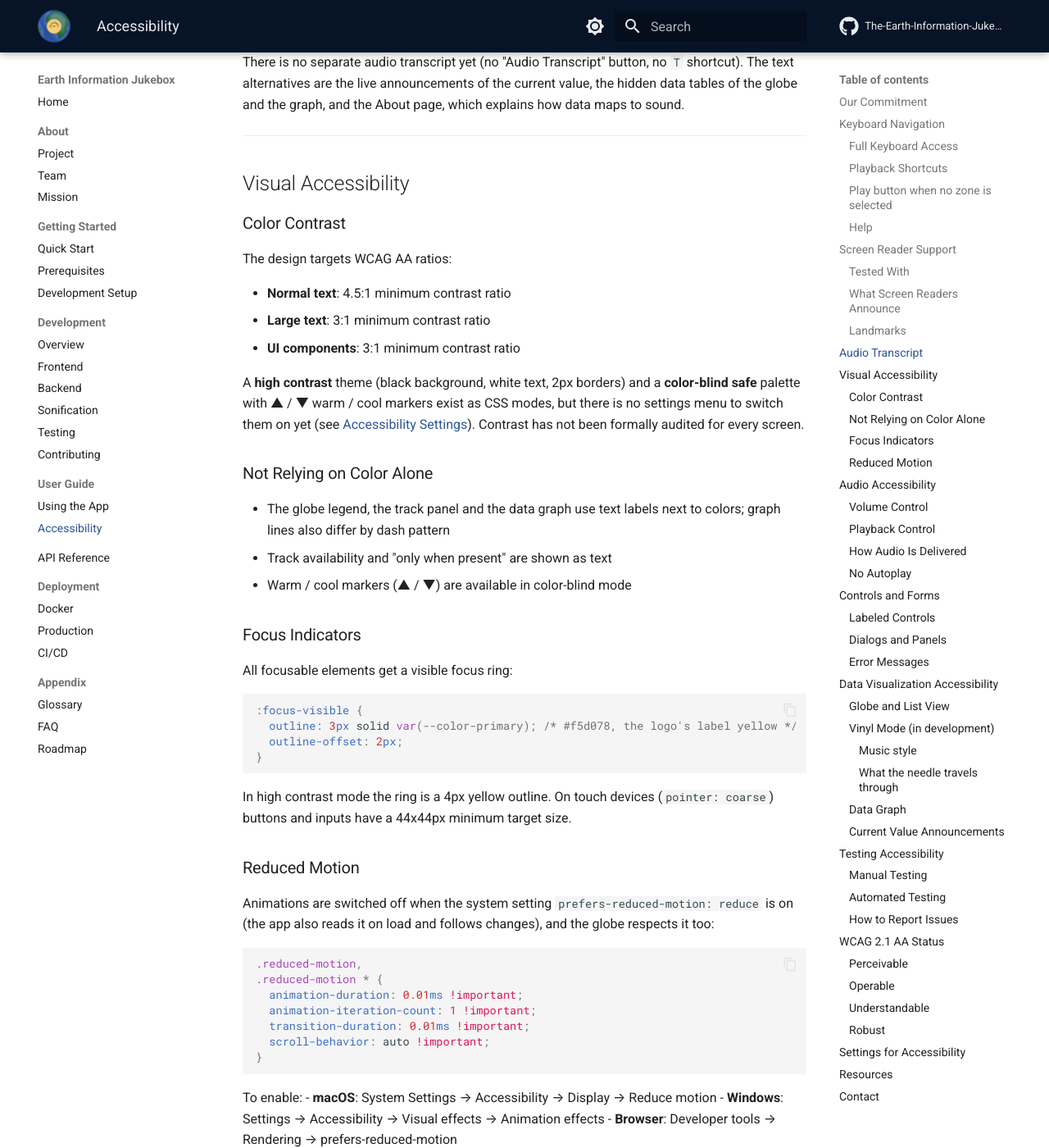
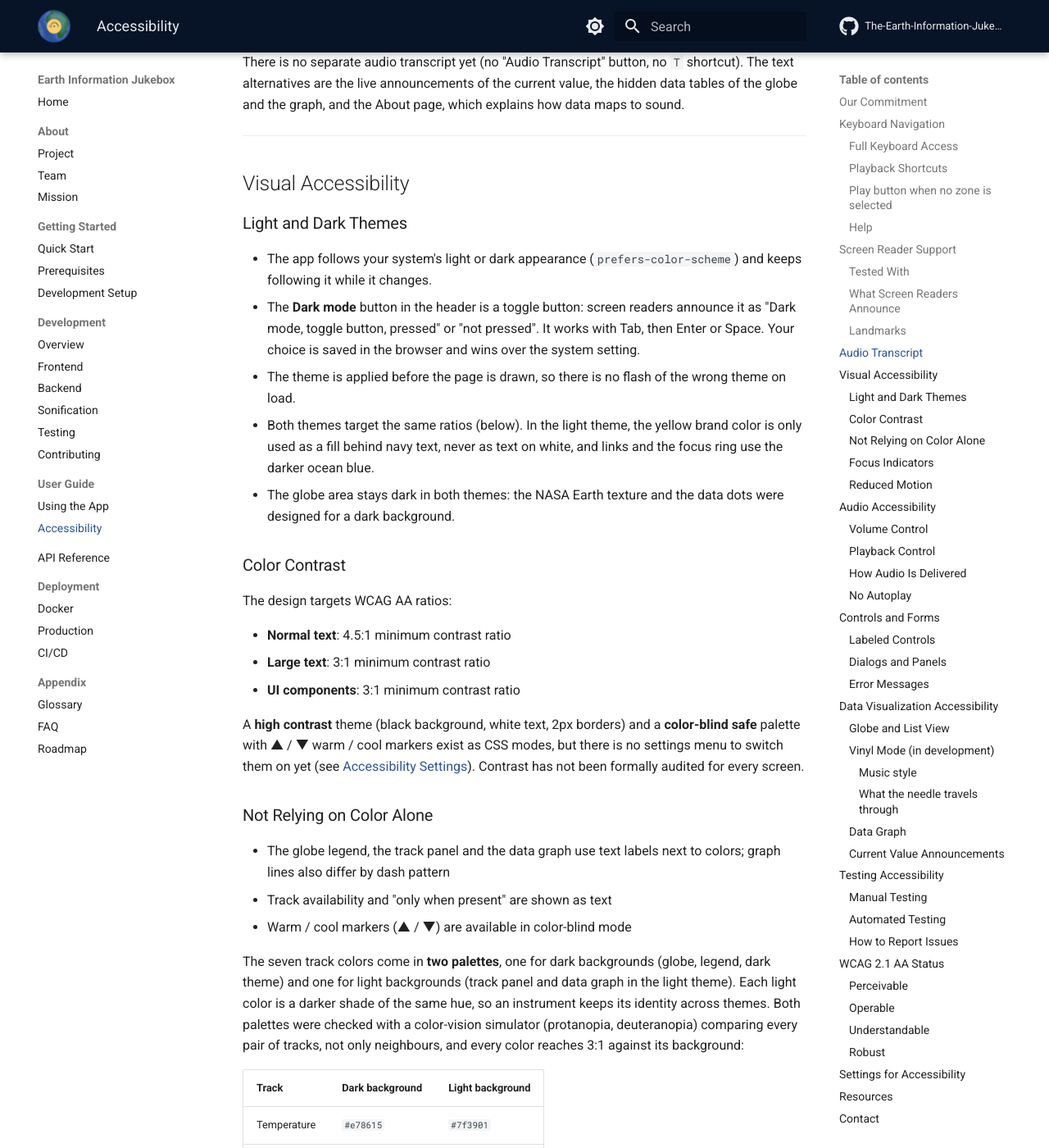
Before and after one commit to The-Earth-Information-Jukebox-HEIG-VD/documentation, an MkDocs documentation site: the page built from docs/user-guide/accessibility.md, in a window 1280 px wide and 1400 px high, scrolled down 3348 px. Shown: the whole window at 82% size. Built offline with MkDocs 1.6.1 and Material for MkDocs 9.7.7, drawn with Linux system fonts in a browser that asks for light colours; comment, search, counter and statistics services are not loaded; some of the changed text lies outside the part shown.

Commit message:
docs: light and dark themes (toggle, dark globe stage, two track palettes)
Co-Authored-By: Claude Opus 5.5 <noreply@anthropic.com>

````diff
--- a/docs/user-guide/accessibility.md
+++ b/docs/user-guide/accessibility.md
@@ -106,6 +106,14 @@ There is no separate audio transcript yet (no "Audio Transcript" button, no `T`
 
 ## Visual Accessibility
 
+### Light and Dark Themes
+
+- The app follows your system's light or dark appearance (`prefers-color-scheme`) and keeps following it while it changes.
+- The **Dark mode** button in the header is a toggle button: screen readers announce it as "Dark mode, toggle button, pressed" or "not pressed". It works with Tab, then Enter or Space. Your choice is saved in the browser and wins over the system setting.
+- The theme is applied before the page is drawn, so there is no flash of the wrong theme on load.
+- Both themes target the same ratios (below). In the light theme, the yellow brand color is only used as a fill behind navy text, never as text on white, and links and the focus ring use the darker ocean blue.
+- The globe area stays dark in both themes: the NASA Earth texture and the data dots were designed for a dark background.
+
 ### Color Contrast
 
 The design targets WCAG AA ratios:
@@ -122,18 +130,32 @@ A **high contrast** theme (black background, white text, 2px borders) and a **co
 - Track availability and "only when present" are shown as text
 - Warm / cool markers (▲ / ▼) are available in color-blind mode
 
+The seven track colors come in **two palettes**, one for dark backgrounds (globe, legend, dark theme) and one for light backgrounds (track panel and data graph in the light theme). Each light color is a darker shade of the same hue, so an instrument keeps its identity across themes. Both palettes were checked with a color-vision simulator (protanopia, deuteranopia) comparing every pair of tracks, not only neighbours, and every color reaches 3:1 against its background:
+
+| Track | Dark background | Light background |
+|-------|-----------------|------------------|
+| Temperature | `#e78615` | `#7f3901` |
+| Rain | `#4070bc` | `#2a53e9` |
+| CO₂ | `#c990fc` | `#8944a0` |
+| Snow | `#52f0fd` | `#1096b5` |
+| Lightning | `#ffe815` | `#998b01` |
+| Night lights | `#38b484` | `#027652` |
+| Fires | `#da154c` | `#d51952` |
+
+Color is still never the only cue: track names are always written next to their dot or line.
+
 ### Focus Indicators
 
 All focusable elements get a visible focus ring:
 
 ```css
 :focus-visible {
-  outline: 3px solid var(--color-primary); /* #f5d078, the logo's label yellow */
+  outline: 3px solid var(--color-focus); /* #f5d078 yellow on dark, #2e5598 ocean blue on light */
   outline-offset: 2px;
 }
 ```
 
-In high contrast mode the ring is a 4px yellow outline. On touch devices (`pointer: coarse`) buttons and inputs have a 44x44px minimum target size.
+In high contrast mode the ring is a 4px outline: yellow on the dark theme, dark blue (`#0000cc`) on the light theme. On touch devices (`pointer: coarse`) buttons and inputs have a 44x44px minimum target size.
 
 ### Reduced Motion
 
@@ -323,6 +345,8 @@ Work in progress, not a certified conformance claim.
 
 The app stores accessibility preferences in the browser (`localStorage`) and applies them as CSS classes on the page: **high contrast**, **dyslexia-friendly font**, **color-blind mode** and **reduced motion** (initialised from the system setting).
 
+The **light / dark theme** is the exception: it has its own button in the header (see [Light and Dark Themes](#light-and-dark-themes)). High contrast works on top of either theme.
+
 !!! note
     These options exist in the code and translations, but there is currently **no settings menu** in the interface to change them. Use your operating system's reduced motion setting. Slower playback, volume normalization, focus mode and simplified interface are not implemented.
 
````
Also changed, not shown: docs/development/frontend.md (+11 -1 lines), docs/user-guide/using-the-app.md (+7 -1 lines).
